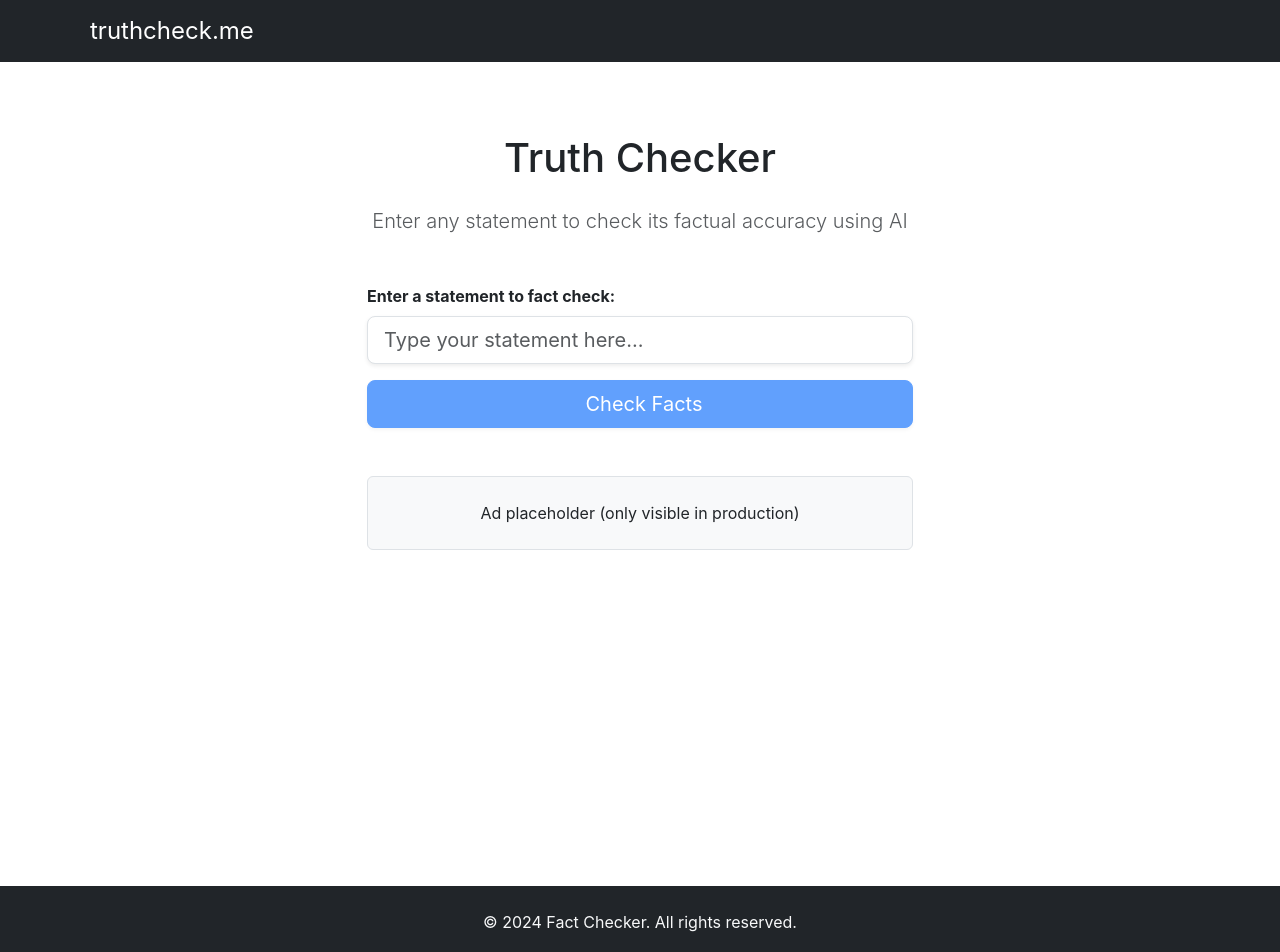
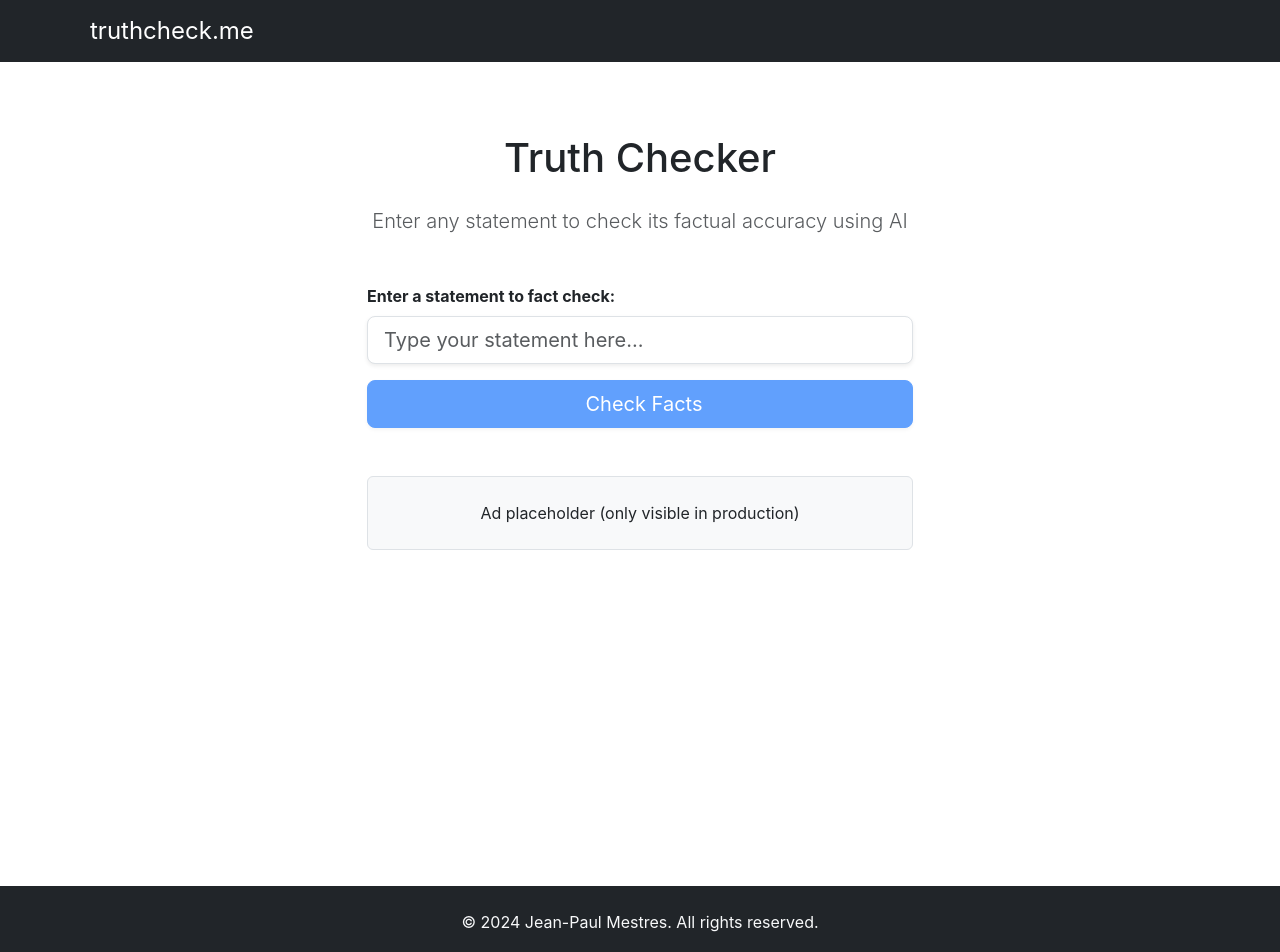
Before and after one commit to jpmestres/factcheckme, a React (Create React App) app: page / in a window 1280 px wide. Shown: the top 952 px of the page. Built offline with nearby package versions, Linux system fonts and the light colour scheme.

Commit message:
copyright text

```diff
--- a/src/App.js
+++ b/src/App.js
@@ -201,7 +201,7 @@ function App() {
         <Container>
           <Row>
             <Col className="text-center">
-              <p className="mb-0">© 2024 Fact Checker. All rights reserved.</p>
+              <p className="mb-0">© 2024 Jean-Paul Mestres. All rights reserved.</p>
             </Col>
           </Row>
         </Container>
```
